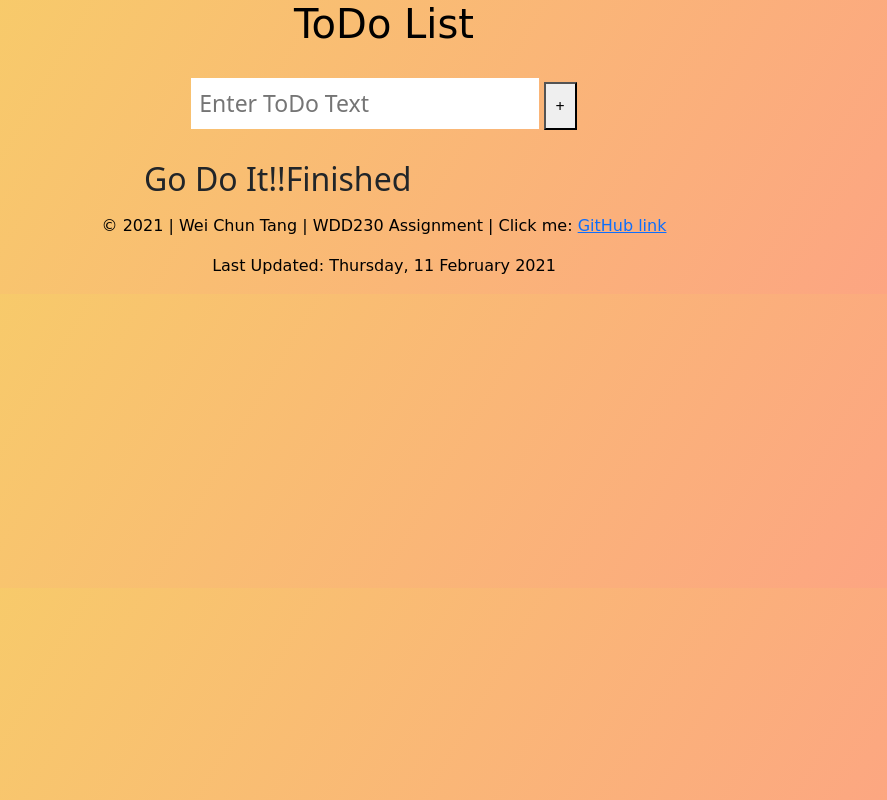
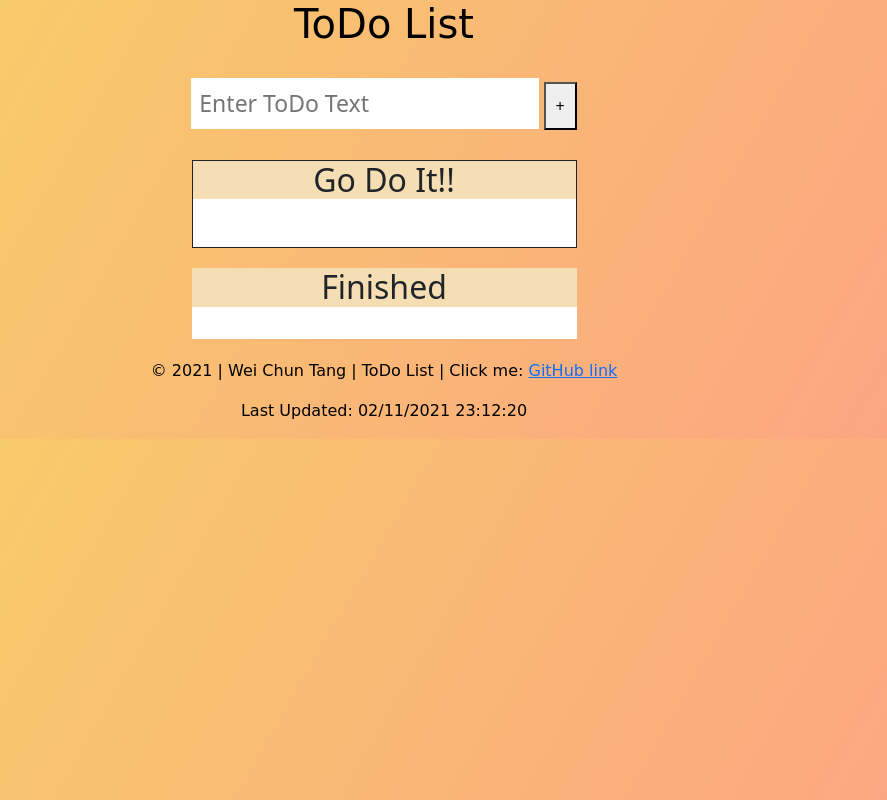
Before and after one commit to JimTang1/JimTang1.github.io, a plain HTML site: page wdd330/todoList/index.html in a window 1280 px wide. Shown: the whole page, without its empty margins (256-1143 px from the left). Drawn offline with nearby package versions, Linux system fonts and the light colour scheme.

Commit message:
update todo list

```diff
--- a/wdd330/todoList/css/main.css
+++ b/wdd330/todoList/css/main.css
@@ -40,14 +40,32 @@ form button{
 }
 
 .text-content{
-    font-size: 25px;
-    text-align: left;
-    margin-left: 20%;
+    text-align: center;
+    background: rgb(255, 255, 255);
+    border: solid 1px;
+    margin-bottom: 20px;
 }
 
-.delete-list{
-    margin-left: 20%;
+.text-content h2{
+    background-color: wheat;
 }
+
+.deleteList{
+    background: rgb(255, 255, 255);
+    margin-bottom: 20px;
+}
+
+.deleteList h2{
+    background-color: wheat;
+}
+
 .list-body{
-    display: flex;
+    display: inline-block;
+    width: 385px;
 }
+
+li{
+    text-align: left;
+    font-size: 25px;
+
+}
--- a/wdd330/todoList/index.html
+++ b/wdd330/todoList/index.html
@@ -27,21 +27,24 @@
                 <div class="list-body">
                     <div class="text-content">
                         <h2>Go Do It!!</h2>
-                        <ul></ul>
+                        <ul id ="toDo">
+                            <br>
+                        </ul>
                     </div>
                     <div class="deleteList">
                         <h2>Finished</h2>
-                        <ul></ul>
+                        <ul id= "finished">
+                            <br>
+                        </ul>
                     </div>
                 </div>
-
             </form>
         </section>
 
 
     </main>
     <footer>
-        <p class="legal">&copy; <span id='copyrightyear'></span> | Wei Chun Tang | WDD230 Assignment | Click me: <a
+        <p class="legal">&copy; <span id='copyrightyear'></span> | Wei Chun Tang | ToDo List | Click me: <a
                 href="https://github.com/JimTang1/jimtang1.github.io"> GitHub link</a></p>
         <p class="highlight">Last Updated: <span id="lastupdated"></span></p>
     </footer>
--- a/wdd330/todoList/script/main.js
+++ b/wdd330/todoList/script/main.js
@@ -1,29 +1,9 @@
-let getDateNow =() =>{
-    const monthNames = ["January", "February", "March", "April", "May", "June",
-        "July", "August", "September", "October", "November", "December"];
-    const week = ["Sunday","Monday","Tuesday","Wednesday","Thursday","Friday","Saturday"];
+window.addEventListener("load", (event)=>{
 
-    const dateObj = new Date();
-    const month = monthNames[dateObj.getMonth()];
-    const day = String(dateObj.getDate()).padStart(2, '0');
-    const year = dateObj.getFullYear();
-    const weekday = week[dateObj.getDay()];
-    const output = weekday + ', '+ day  + '\n'+ month  + ' ' + year;
-
-    const lu = document.querySelector('#lastupdated');
-    lu.textContent = output;
-}
-
-window.addEventListener("load", (event)=>{
-    getDateNow();
     const cry = document.querySelector('#copyrightyear');
     cry.textContent = new Date().getFullYear();
 
+    const lu = document.querySelector('#lastupdated');
+    lu.textContent = document.lastModified;
 
-    const hamBtn = document.querySelector(".ham");
-    const mainnav = document.querySelector(".navigation");
-
-    hamBtn.addEventListener('click', ()=>{mainnav.classList.toggle('responsive')}, false);
-    window.onresize = () =>{if(window.innerWidth>760) mainnav.classList.remove('responsive');};
-
-});
+})
--- a/wdd330/todoList/script/todos.js
+++ b/wdd330/todoList/script/todos.js
@@ -5,9 +5,15 @@ import {
 // empty todo list array
 let todos = [];
 
+
 //check local storage for exiting ToDo item
 if (localStorage.getItem('todos')) {
     todos = JSON.parse(localStorage.getItem("todos"));
+}
+
+//update local stroage
+let storageArray = () => {
+    localStorage.setItem('todos', JSON.stringify(todos));
 }
 
 //clean the input content.
@@ -16,41 +22,59 @@ let clean = () => {
 }
 
 //list Check
-let listCheck=(e)=>{
-    if(e.target.tagName !== 'LI'){
-        e.target.parentElement.innerHTML = "ho"
-    } else {
-        e.target.innerHTML = 'test';
+let listCheck = (e) => {
+    if (e.target.tagName !== 'LI') {
+        //e.target.parentElement.innerHTML = "ho";
+        const id = Number(e.target.value);
+        const todo = todos.find(todo => todo.Id === id);
+        todo.Completed = !todo.Completed;
+        storageArray();
+        console.log(todo);
     }
-
+    // else {
+    //     e.target.innerHTML = 'test';
+    // }
     // document.querySelector("li").innerHTML = "You click me";
 }
 
 // Create li and in put content to ul
 let setTodoList = () => {
     if (todos.length > 0) {
-        var txt = document.createTextNode("\u00D7");
-        let todoList = document.querySelector('ul');
+        //var txt = document.createTextNode("\u00D7");
+        let todoList = document.querySelector('#toDo');
         todoList.innerHTML = "";
         todos.forEach(
             (todo) => {
                 const li = document.createElement('li');
                 li.id = todo.Id;
-
                 li.addEventListener('click', listCheck);
                 li.innerHTML =
-                `<input type = 'checkbox'
-                value = "${todo.Id}"
+                    `
+                <input type = 'checkbox'
+                value = "${todo.Id} ${todo.Completed ? "check": ""}"
                 class = "checked">
                 ${todo.Content}`
+                todoList.appendChild(li);
 
 
-                todoList.appendChild(li);
+                // const checkboxs = document.querySelectorAll('input[type="checkbox"]');
+                // checkboxs.forEach(
+                //     checkbox => {
+                //         checkbox.addEventListener('change', (e) => {
+                //             const id = Number(e.target.value);
+                //             const todo = todos.find(todo => todo.Id === id);
+                //             todo.Completed = !todo.Completed;
+                //             storageArray();
+                //             console.log(todo);
 
-            //     todoList.innerHTML +=
-            //         `<li id = ${todo.Id}>
-            // <input type = 'checkbox' value = "${todo.Id}" class = "checked" onclick = "listCheck()">
-            // ${todo.Content}</li>`;
+                //         });
+                //     }
+                // )
+
+                //     todoList.innerHTML +=
+                //         `<li id = ${todo.Id}>
+                // <input type = 'checkbox' value = "${todo.Id}" class = "checked" onclick = "listCheck()">
+                // ${todo.Content}</li>`;
 
             });
     }
@@ -61,7 +85,7 @@ if (localStorage.getItem('todos')) {
     todos = JSON.parse(localStorage.getItem("todos"));
 }
 setTodoList();
-
+//setTodoList(todos.filter())
 
 //document.querySelector(".checked").addEventListener('click', listCheck);
 
@@ -80,7 +104,7 @@ let save = (event) => {
         todos.push(newTodo);
         console.log(todos);
 
-        localStorage.setItem('todos', JSON.stringify(todos));
+        storageArray();
         setTodoList();
         clean();
     }
```
